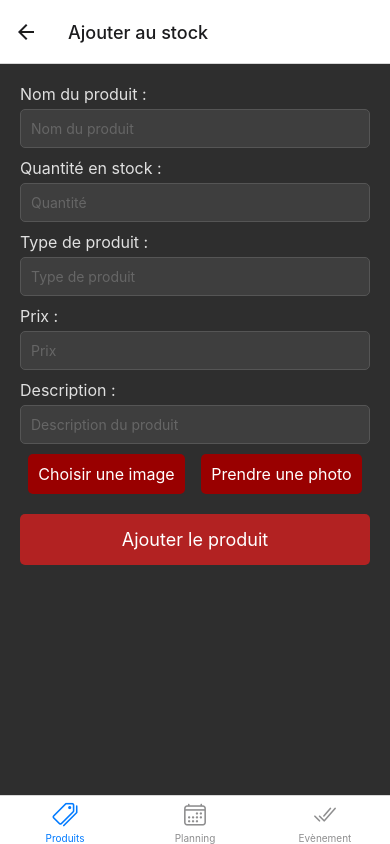
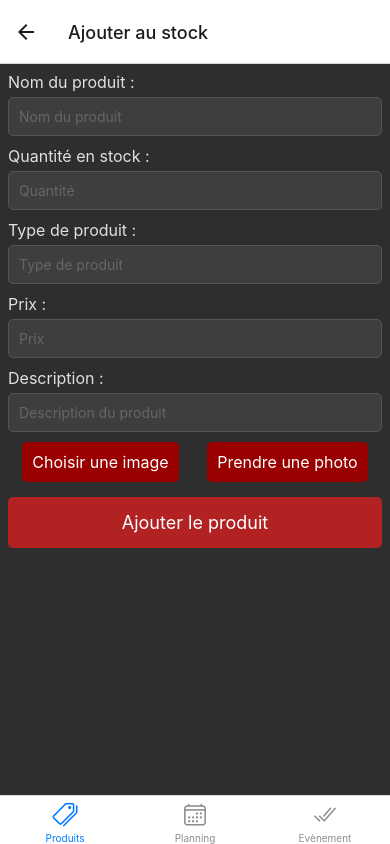
Before and after one commit to Carneiro-David/inventory_native, a React Native app in the folder App/: screen /AddItem in a window 390 px wide. Built offline with nearby package versions, Linux system fonts and the light colour scheme; no server answers.

Commit message:
fix: bouton submit + commentaires

```diff
--- a/App/screens/AddItemScreen.js
+++ b/App/screens/AddItemScreen.js
@@ -1,5 +1,5 @@
 import React, { useState, useContext } from 'react';
-import { View, Text, TextInput, Button, StyleSheet, Image, TouchableOpacity } from 'react-native';
+import { ScrollView, View, Text, TextInput, StyleSheet, Image, TouchableOpacity } from 'react-native';
 import * as ImagePicker from 'expo-image-picker';
 import { ItemsContext } from '../ItemsContext';
 
@@ -12,6 +12,7 @@ const AddItemScreen = ({ navigation }) => {
   const [description, setDescription] = useState('');
   const [image, setImage] = useState(null);
 
+  // Sélectionner une image depuis la galerie
   const pickImage = async () => {
     let result = await ImagePicker.launchImageLibraryAsync({
       mediaTypes: ImagePicker.MediaTypeOptions.Images,
@@ -25,6 +26,7 @@ const AddItemScreen = ({ navigation }) => {
     }
   };
 
+  // Prendre une photo avec la caméra
   const takePhoto = async () => {
     const { status } = await ImagePicker.requestCameraPermissionsAsync();
     if (status !== 'granted') {
@@ -43,6 +45,7 @@ const AddItemScreen = ({ navigation }) => {
     }
   };
 
+  // Ajouter le produit
   const handleAddItem = () => {
     const newItem = {
       id: Date.now().toString(),
@@ -59,7 +62,7 @@ const AddItemScreen = ({ navigation }) => {
   };
 
   return (
-    <View style={styles.container}>
+    <ScrollView style={styles.container}>
       <Text style={styles.label}>Nom du produit :</Text>
       <TextInput
         style={styles.input}
@@ -121,14 +124,14 @@ const AddItemScreen = ({ navigation }) => {
       <TouchableOpacity onPress={handleAddItem} style={styles.submitButton}>
         <Text style={styles.submitButtonText}>Ajouter le produit</Text>
       </TouchableOpacity>
-    </View>
+    </ScrollView>
   );
 };
 
 const styles = StyleSheet.create({
   container: {
-    flex: 1,
-    padding: 20,
+    flexGrow: 1,
+    padding: 8,
     backgroundColor: '#2E2E2E', // Gris foncé
   },
   label: {
@@ -148,7 +151,7 @@ const styles = StyleSheet.create({
   buttonContainer: {
     flexDirection: 'row',
     justifyContent: 'space-around',
-    marginBottom: 20,
+    marginBottom: 15,
   },
   button: {
     backgroundColor: '#900', // Rouge foncé
@@ -162,13 +165,13 @@ const styles = StyleSheet.create({
   image: {
     width: 200,
     height: 200,
-    marginBottom: 20,
+    marginBottom: 5,
     borderRadius: 5,
     borderWidth: 2,
     borderColor: '#900', // Rouge foncé
   },
   submitButton: {
-    backgroundColor: '#B22222', // Rouge plus intense
+    backgroundColor: '#B22222', // Rouge
     padding: 15,
     borderRadius: 5,
     alignItems: 'center',
```
